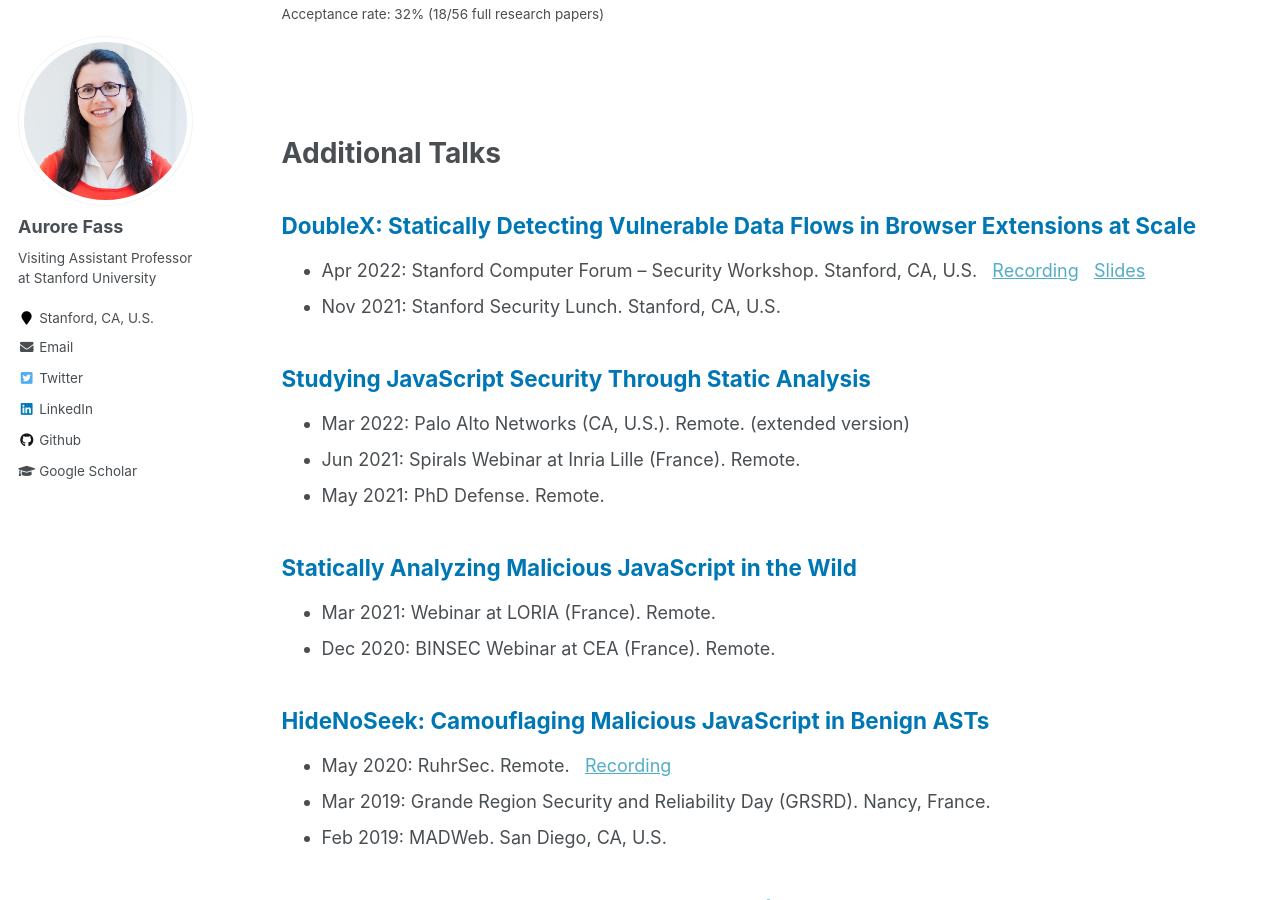
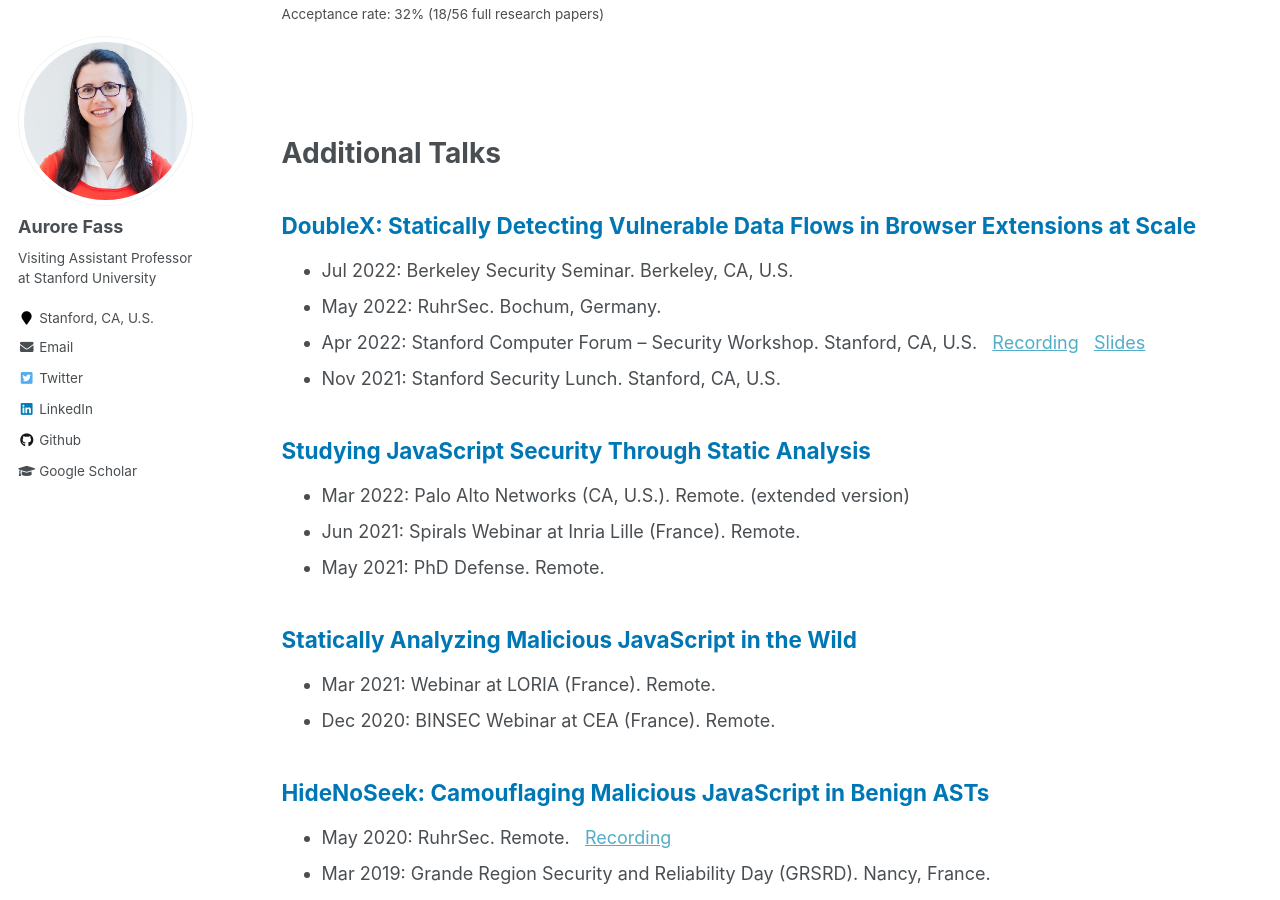
Before and after one commit to Aurore54F/aurore54f.github.io, a Jekyll site: the page built from _pages/publications.md, in a window 1280 px wide and 900 px high, scrolled down 1270 px. Built offline with Jekyll 4.4.1, drawn with Linux system fonts in a browser that asks for light colours.

Commit message:
Updated invited talks

```diff
--- a/_pages/publications.md
+++ b/_pages/publications.md
@@ -28,6 +28,8 @@ author_profile: true
 
 
 ## <span style="color:rgb(0, 119, 181)"> DoubleX: Statically Detecting Vulnerable Data Flows in Browser Extensions at Scale  </span>
+* Jul 2022: Berkeley Security Seminar. Berkeley, CA, U.S.
+* May 2022: RuhrSec. Bochum, Germany.
 * Apr 2022: Stanford Computer Forum -- Security Workshop. Stanford, CA, U.S. &nbsp; [Recording](https://www.youtube.com/watch?v=gJcYjpYMDxE&list=PLqYw1C4YGfr3uC5jPER2dXiYEF2P_dG-5&index=8) &nbsp; [Slides](https://aurore54f.github.io/papers/fass2022doublexstanford.talk.pdf)
 * Nov 2021: Stanford Security Lunch. Stanford, CA, U.S.
 
```
Also changed, not shown: _pages/services.md (+1 -1 lines).
